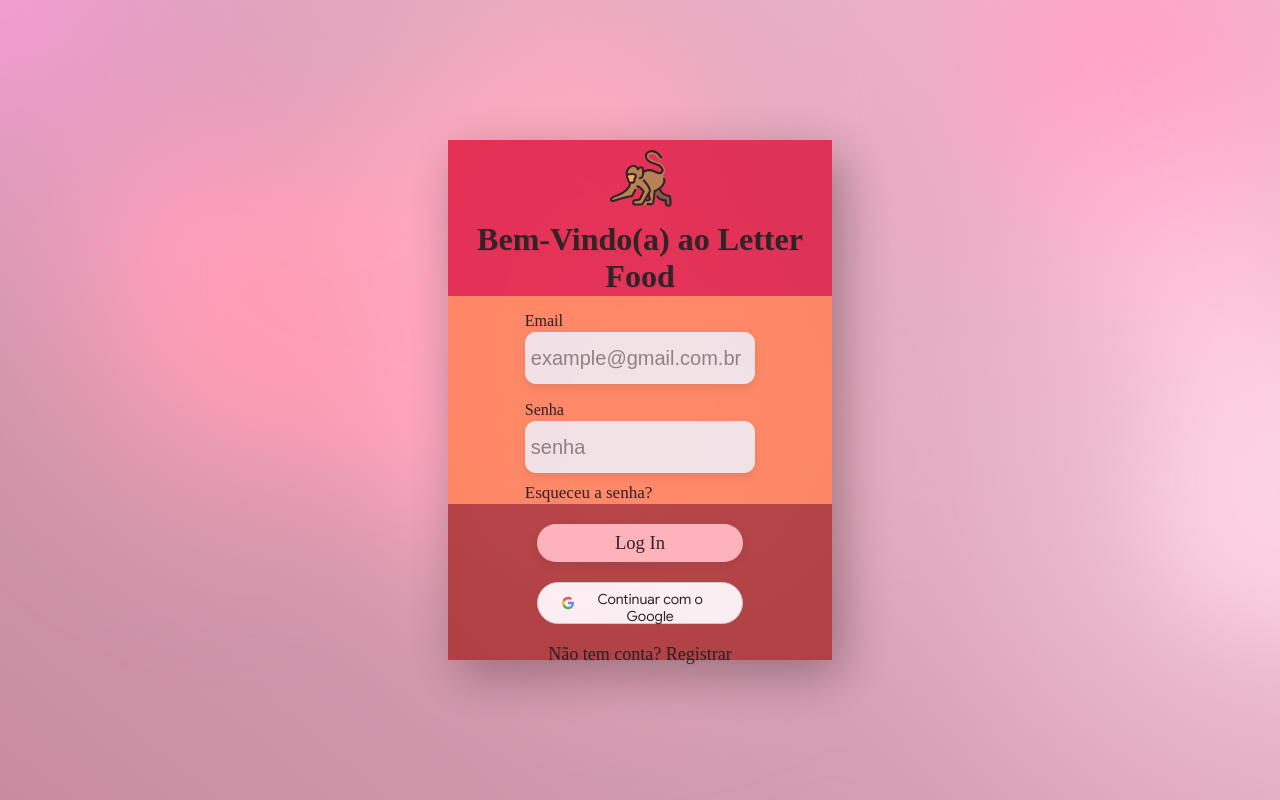
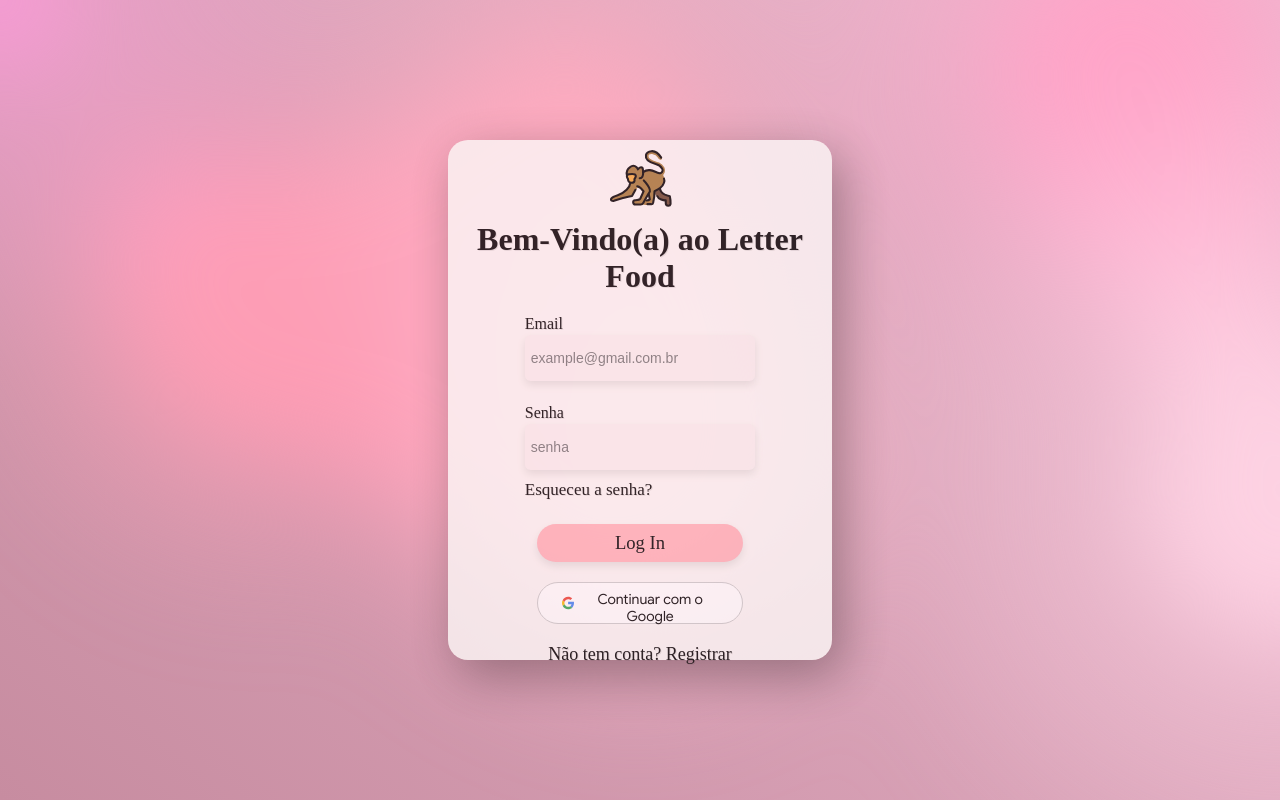
Before and after one commit to S5-2024/angular_letterfood, an Angular app: page /login in a window 1280 px wide. Built offline with nearby package versions, Linux system fonts and the light colour scheme.

Commit message:
card registrar padronizado

```diff
--- a/src/app/pages/login/login.component.css
+++ b/src/app/pages/login/login.component.css
@@ -267,7 +267,7 @@
 #myForm, #registerForm{
   height: 65%;
   width: 30%;
-  background-color: var(--white5);
+  background-color: var(--white4);
   font-size: 20px;
   border-radius: 1em;
 }
@@ -278,8 +278,16 @@
   width: 100%;
 }
 
-
-
+/* Cores background para ajudar na edição */
+/* .botoes{
+  background-color: brown;
+}
+.infos{
+  background-color: coral;
+}
+.detalhes{
+    background-color: crimson;
+} */
 
 /* Botões:  */
 button{
@@ -306,7 +314,7 @@
   align-self: flex-end;
   align-content: space-between;
   gap: 20px;
- background-color: brown;
+
 }
 
 .botao{
@@ -359,7 +367,7 @@
   /* border: 1px solid #000;            */
   align-self: center;                 /* Centraliza horizontalmente a div do meio */
   margin: auto;                       /* Centraliza verticalmente entre as divs superior e inferior */
-  background-color: coral;
+
   display: flex;                      /* Ativa o Flexbox */
   flex-direction: column;             /* Organiza as divs filhas em coluna */
   justify-content: space-between;     /* Espaço entre as divs filhas */
@@ -383,21 +391,21 @@
 
 .bar{
   width: 100%;
-  height: 50%;
+  height: 44%;
   align-self: center;
-  border-radius: .56em;
+  border-radius: .4em;
   padding: 6px;
   border: none;
-  background-color: var(--grey1);
-  font-size: 1em;
+  background-color: var(--white5);
+  font-size: .7em;
   box-shadow:  0px 4px 8px rgba(0, 0, 0, 0.1);
 }
 input[type="email"]:focus,
 input[type="password"]:focus,
 input[type="name"]:focus {
     outline: none;               /* Remove o contorno padrão do navegador */
-    border: 1px solid var(--rosa5);   /* Define a cor e a espessura da borda ao focar */
-    box-shadow: 0 0 3px var(--rosa5); /* Adiciona um efeito de sombra ao redor da borda */
+    border: 1px solid var(--pink);   /* Define a cor e a espessura da borda ao focar */
+    box-shadow: 0 0 3px var(--pink); /* Adiciona um efeito de sombra ao redor da borda */
     background-color: var(--white4);
   }
 
@@ -417,7 +425,7 @@
   align-items: center;               /* Centraliza verticalmente */
   text-align: center;
   gap: 5px;
-  background-color: crimson;
+
 }
 .openmoji--monkey{
   width: 75px;
@@ -429,3 +437,9 @@
   font-size: 1.6em;
 
 }
+
+
+#registerForm > .infos > .form-group > .bar {
+  height: 60%;
+
+}
```
